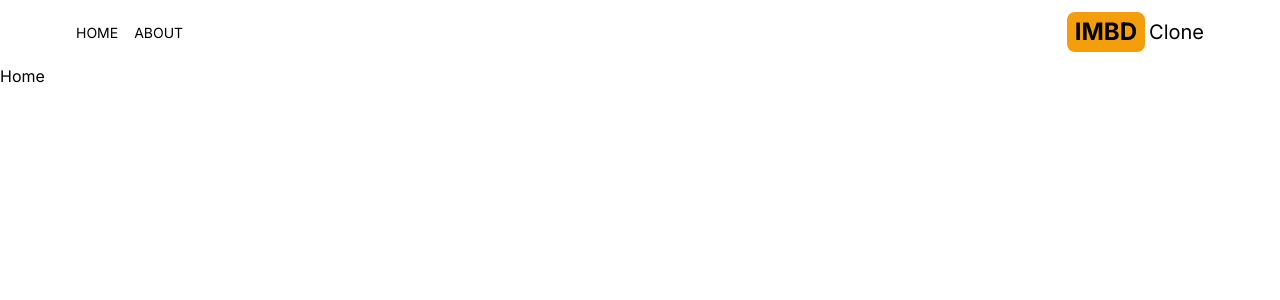
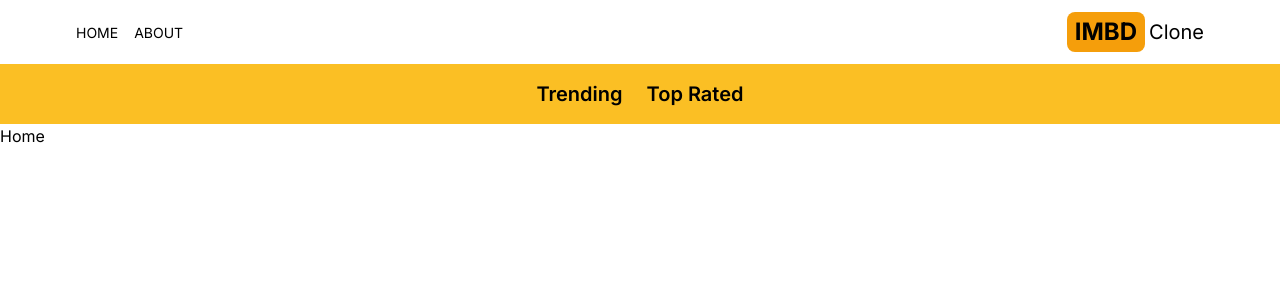
Before and after one commit to Madhur-2k3/imdb-clone-nextjs, a Next.js app: page / in a window 1280 px wide. Shown: the top 300 px of the page. Built offline with nearby package versions, Linux system fonts and the light colour scheme.

Commit message:
create the navbar component

```diff
--- a/src/app/layout.js
+++ b/src/app/layout.js
@@ -2,6 +2,7 @@
 import "./globals.css";
 import Header from "@/components/Header";
 import Providers from "./Providers";
+import Navbar from "@/components/Navbar";
 
 const inter = Inter({ subsets: ["latin"] });
 
@@ -16,6 +17,7 @@
       <body className={inter.className}>
         {/* <Providers> */}
           <Header/>
+          <Navbar/>
           {children}
         {/* </Providers> */}
 
--- /dev/null
+++ b/src/components/Navbar.jsx
@@ -0,0 +1,11 @@
+import React from 'react'
+import NavbarItem from './NavbarItem'
+
+export default function Navbar() {
+  return (
+    <div className='flex dark:bg-amber-600 bg-amber-400 p-4 lg:text-xl justify-center gap-6  '>
+        <NavbarItem title='Trending' param='fetchTrending'/>
+        <NavbarItem title='Top Rated' param='fetchTopRated'/>
+    </div>
+  )
+}
--- /dev/null
+++ b/src/components/NavbarItem.jsx
@@ -0,0 +1,18 @@
+'use client';
+import Link from 'next/link'
+import React from 'react'
+import { useSearchParams } from 'next/navigation'
+
+export default function NavbarItem({title,param}) {
+    const searchParams=useSearchParams();
+    const genre=searchParams.get('genre');
+  return (
+    <div>
+        <Link
+        className={`hover:text-amber-600 font-semibold ${genre===param ? 'underline underline-offset-8 decoration-4 decoration-amber-500 rounded-lg': ""}`}
+        href={`/?genre=${param}`}>
+            {title}
+        </Link>
+    </div>
+  )
+}
```
